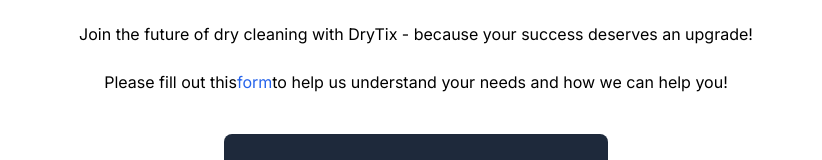
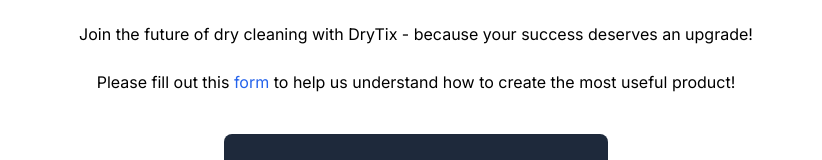
Before and after one commit to maxwellpothier/drytix, a Next.js app: page / in a window 1280 px wide. Shown: the part 306-466 px from the top of the page, without its empty margins (224-1046 px from the left). Built offline with nearby package versions, Linux system fonts and the light colour scheme; no server answers.

Commit message:
change wording

```diff
--- a/app/page.tsx
+++ b/app/page.tsx
@@ -39,14 +39,14 @@
 					success deserves an upgrade!
 				</p>
 				<p className="text-l mb-10">
-					Please fill out this
+					Please fill out this{" "}
 					<a
 						href="https://docs.google.com/forms/d/e/1FAIpQLSczbDFNH5rrcqK0q4cyIQXbuQE8zH0m40EiHkOSzBbgRwH8oA/viewform"
 						target="_blank"
 						className="text-blue-600">
 						form
-					</a>
-					to help us understand your needs and how we can help you!
+					</a>{" "}
+					to help us understand how to create the most useful product!
 				</p>
 				<ContactForm />
 				{/* <div className="flex mt-10">
```
